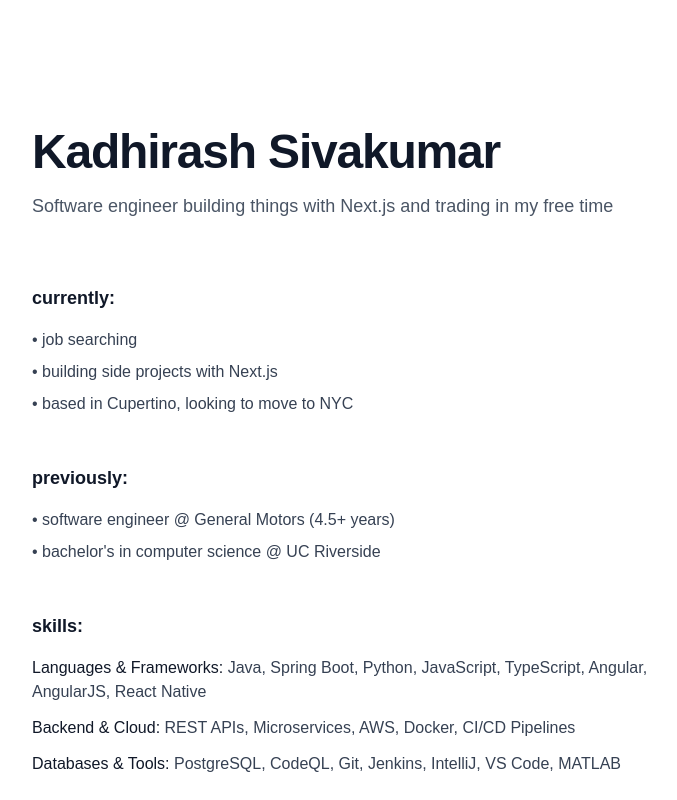
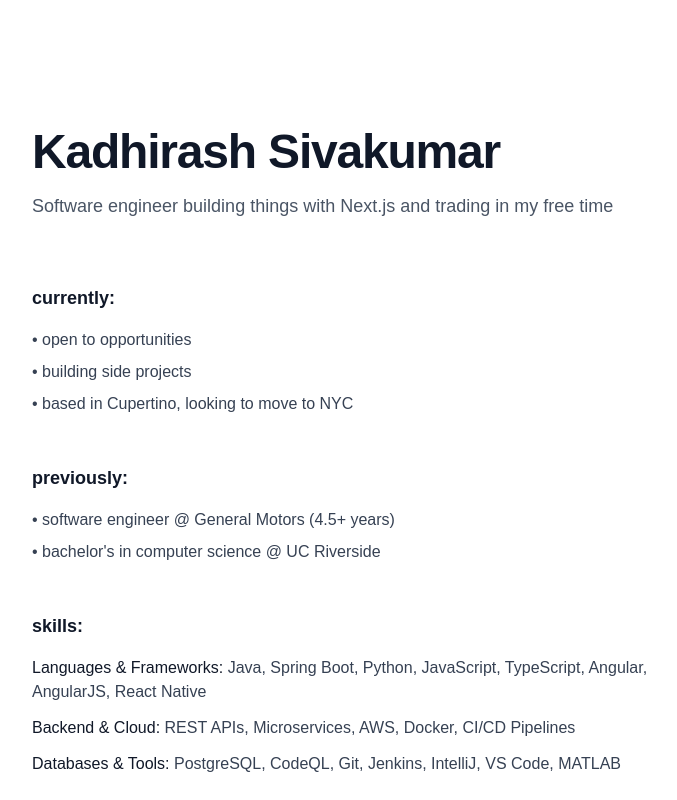
Before and after one commit to kadhirash/portfolio, a Next.js app: page / in a window 1280 px wide. Shown: the top 800 px of the page, without its empty margins (296-973 px from the left). Built offline with nearby package versions, Linux system fonts and the light colour scheme.

Commit message:
refactor: update currently section wording for better positioning (#5)

```diff
--- a/app/page.tsx
+++ b/app/page.tsx
@@ -18,8 +18,8 @@
             currently:
           </h2>
           <ul className="space-y-2 text-gray-700 dark:text-gray-300">
-            <li>• job searching</li>
-            <li>• building side projects with Next.js</li>
+            <li>• open to opportunities</li>
+            <li>• building side projects</li>
             <li>• based in Cupertino, looking to move to NYC</li>
           </ul>
         </section>
```
